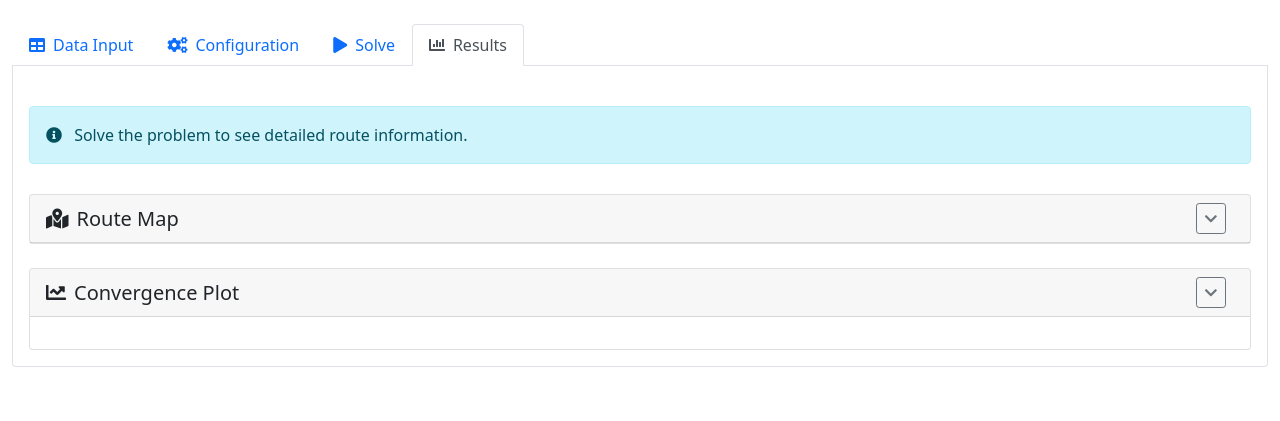
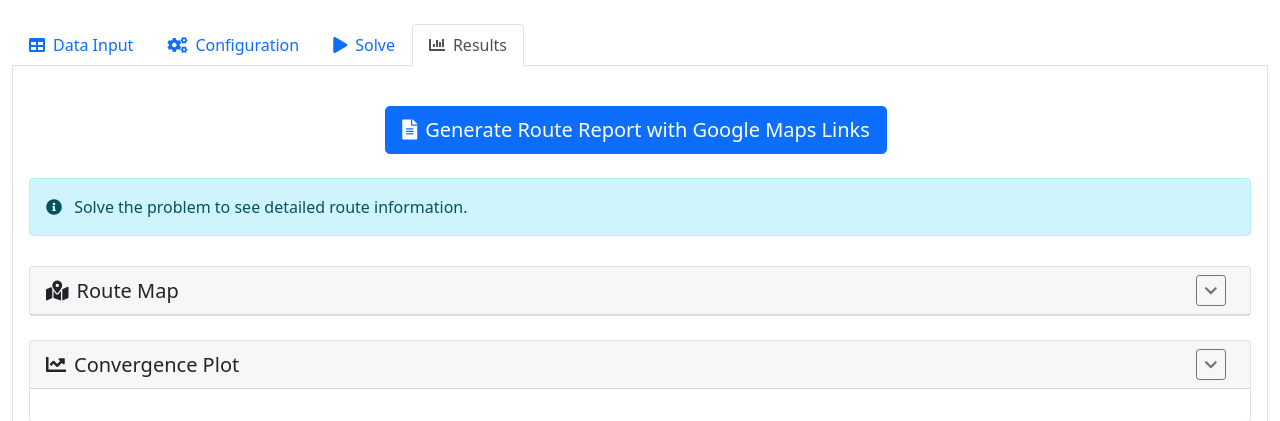
Before and after one commit to erenkaragul2/tobigto, a Flask app: page / in a window 1280 px wide, after a click on "Results". Shown: the part 108-529 px from the top of the page. Run offline with Flask 2, Linux system fonts and the light colour scheme; some libraries are stand-ins or nearby versions.

Commit message:
report system

```diff
--- a/templates/index.html
+++ b/templates/index.html
@@ -453,6 +453,22 @@
                     <div class="tab-pane fade" id="results" role="tabpanel" aria-labelledby="results-tab">
                         <!-- Solution Overview Section -->
                         <div id="solutionContainer" class="mb-4"></div>
+                        <div class="text-center my-4">
+                            <button id="generateReportBtn" class="btn btn-primary btn-lg" onclick="generateDetailedReport()">
+                              <i class="fas fa-file-alt me-2"></i>Generate Route Report with Google Maps Links
+                            </button>
+                          </div>
+
+                          <script>
+                            function generateDetailedReport() {
+                              if (window.appState && window.appState.lastSolution) {
+                                // Call the report generation function from route-report-generator.js
+                                createReportWindow(window.appState.lastSolution);
+                              } else {
+                                alert("No solution data available to generate report!");
+                              }
+                            }
+                          </script>
 
                         <!-- Route Details Section - Now Primary -->
                         <div id="routeDetailsContainer" class="mb-4">
```
